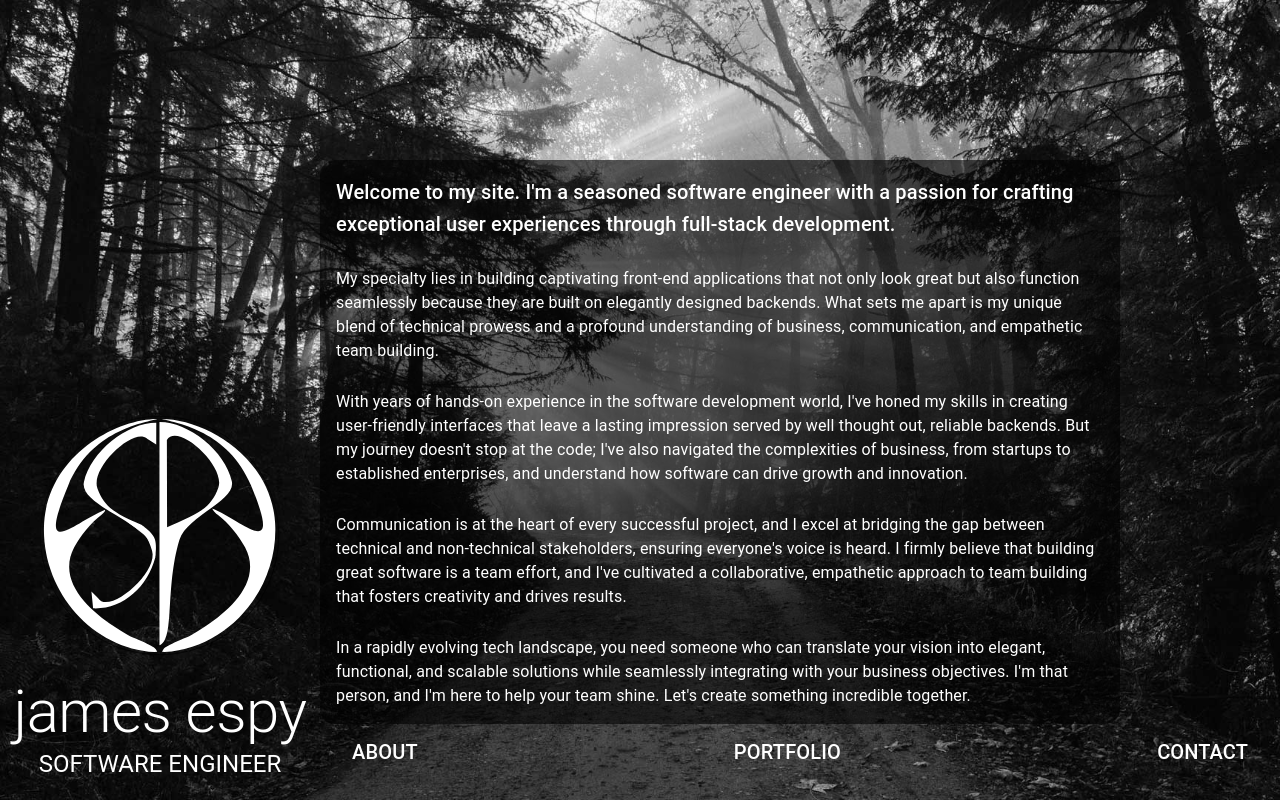
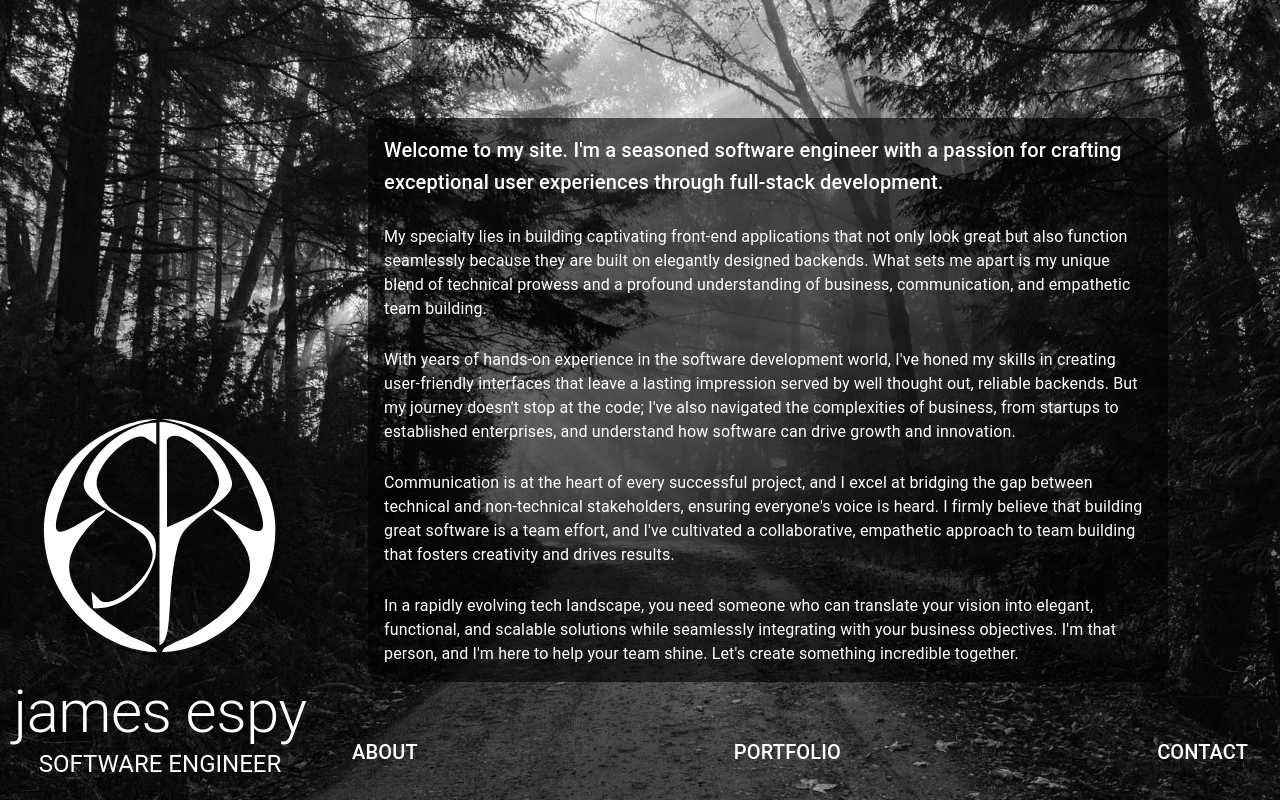
Before and after one commit to jespy2/ewd-site, a React (Create React App) app: page / in a window 1280 px wide. Built offline with nearby package versions, Linux system fonts and the light colour scheme.

Commit message:
fixed responsiveness bug on text box for home page

```diff
--- a/src/pages/home/Home.module.scss
+++ b/src/pages/home/Home.module.scss
@@ -10,10 +10,11 @@
 
   .homeInfoContainer {
     position: absolute;
-    top: 20%;
-    left: 20rem;
     height: fit-content;
-    width: 60%;
+    width: 60vw;
+    top: 50%;
+    left: 60%;
+    transform: translate(-50%,-50% );
     text-align: left;
     border-radius: 15px;
     margin: 0 auto;
@@ -47,6 +48,10 @@
     -moz-animation: fadeIn 2s;
     -o-animation: fadeIn 2s;
     -ms-animation: fadeIn 2s;
+
+    .homeInfoText {
+      overflow: scroll;
+    }
   }
 
   .homeReadMoreButtonContainer {
```
